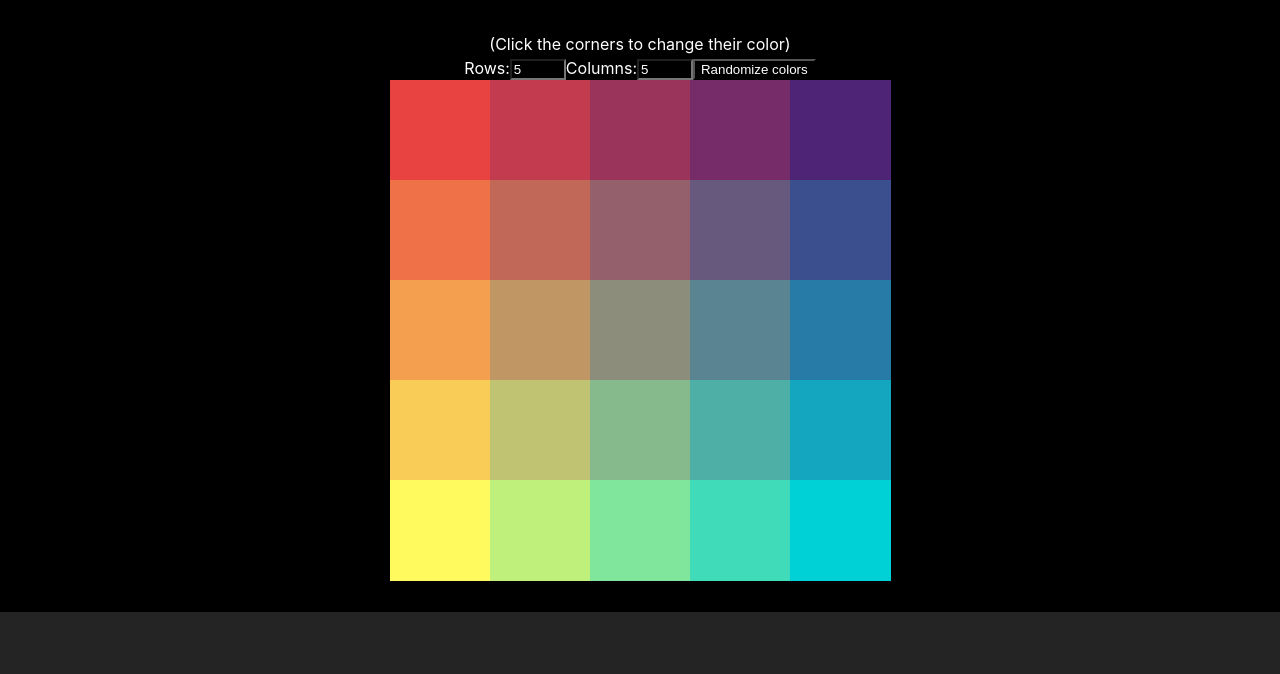
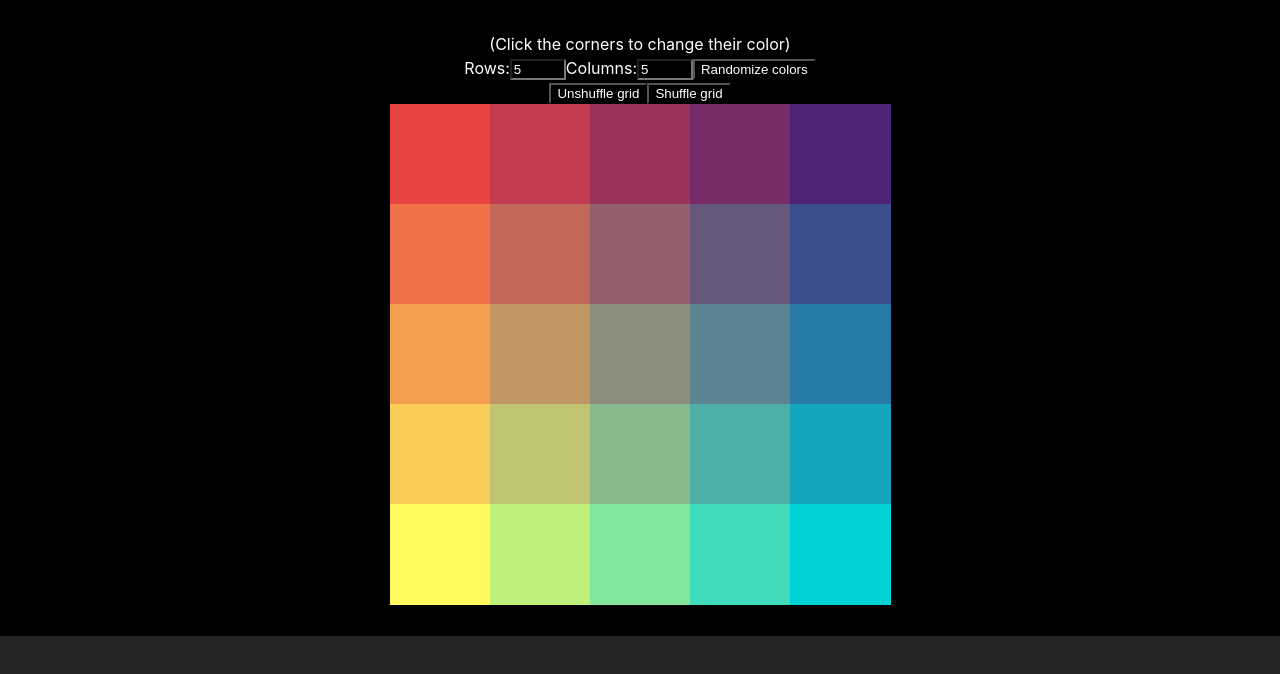
Before and after one commit to phoenixeliot/color-toy, a React (Vite) app: page / in a window 1280 px wide. Shown: the top 674 px of the page. Built offline with nearby package versions, Linux system fonts and the light colour scheme.

Commit message:
Add shuffle and unshuffle buttons

```diff
--- a/src/components/SquareBoard.tsx
+++ b/src/components/SquareBoard.tsx
@@ -1,5 +1,5 @@
 import { transpose, zip } from "ramda";
-import type { CSSProperties } from "react";
+import { useState, type CSSProperties } from "react";
 import { rgbToHex, type Position, type RgbColor } from "../utils/color";
 
 type Props = {
@@ -37,12 +37,74 @@ export default function SquareBoard({
     referenceColorPositions.bottomRight,
     numCols
   );
-  const gridColors = transpose(
+  const solvedGridColors = transpose(
     zip(topRowColors, bottomRowColors).map(([a, b]) =>
       interpolateLine(a, b, numRows)
     )
   );
+  const [positions, setPositions] = useState(() => {
+    const positions: {
+      goalR: number;
+      goalC: number;
+      currentR: number;
+      currentC: number;
+      // color: RgbColor;
+    }[][] = [];
+    solvedGridColors.forEach((row, r) => {
+      positions[r] ??= [];
+      row.forEach((col, c) => {
+        positions[r][c] ??= {
+          currentR: r, // same as index in this object
+          currentC: c,
+          goalR: r, // stays the same even if we move items around
+          goalC: c,
+          // color: solvedGridColors[r][c],
+        };
+      });
+    });
+    return positions;
+  });
+  const unshuffleGrid = () => {
+    const posList = solvedGridColors.flat();
+    const unflattened: typeof positions = [];
+    posList.forEach((pos, flatIndex) => {
+      const newR = Math.floor(flatIndex / numCols);
+      const newC = flatIndex % numCols;
+      unflattened[newR] ??= [];
+      unflattened[newR][newC] = {
+        goalR: newR,
+        goalC: newC,
+        currentR: newR,
+        currentC: newC,
+      };
+    });
+    setPositions(unflattened);
+  };
+  const shuffleGrid = () => {
+    const posList = positions.flat();
+    const shuffled = [];
+    while (posList.length > 0) {
+      const index = Math.floor(Math.random() * posList.length);
+      shuffled.push(posList.splice(index, 1)[0]);
+    }
+    const unflattened: typeof positions = [];
+    shuffled.forEach((pos, flatIndex) => {
+      const newR = Math.floor(flatIndex / numCols);
+      const newC = flatIndex % numCols;
+      unflattened[newR] ??= [];
+      unflattened[newR][newC] = {
+        ...pos,
+        currentR: newR,
+        currentC: newC,
+      };
+    });
+    console.log(unflattened);
+    setPositions(unflattened);
+  };
   return (
+    <div>
+      <button onClick={unshuffleGrid}>Unshuffle grid</button>
+      <button onClick={shuffleGrid}>Shuffle grid</button>
       <div
         style={{
           display: "flex",
@@ -54,7 +116,8 @@ export default function SquareBoard({
         {[...Array(numRows)].map((_, r) => (
           <div key={r}>
             {[...Array(numCols)].map((_, c) => {
-            const color = gridColors[r][c];
+              const { goalR, goalC } = positions[r][c];
+              const color = solvedGridColors[goalR][goalC];
               const startX = Math.floor(rowWidth * c);
               const startY = Math.floor(rowHeight * r);
               const endX = Math.floor(rowWidth * (c + 1));
@@ -100,6 +163,7 @@ export default function SquareBoard({
             })}
           </div>
         ))}
+      </div>
     </div>
   );
 }
```
Lines whose indentation alone changed are shown as unchanged.
